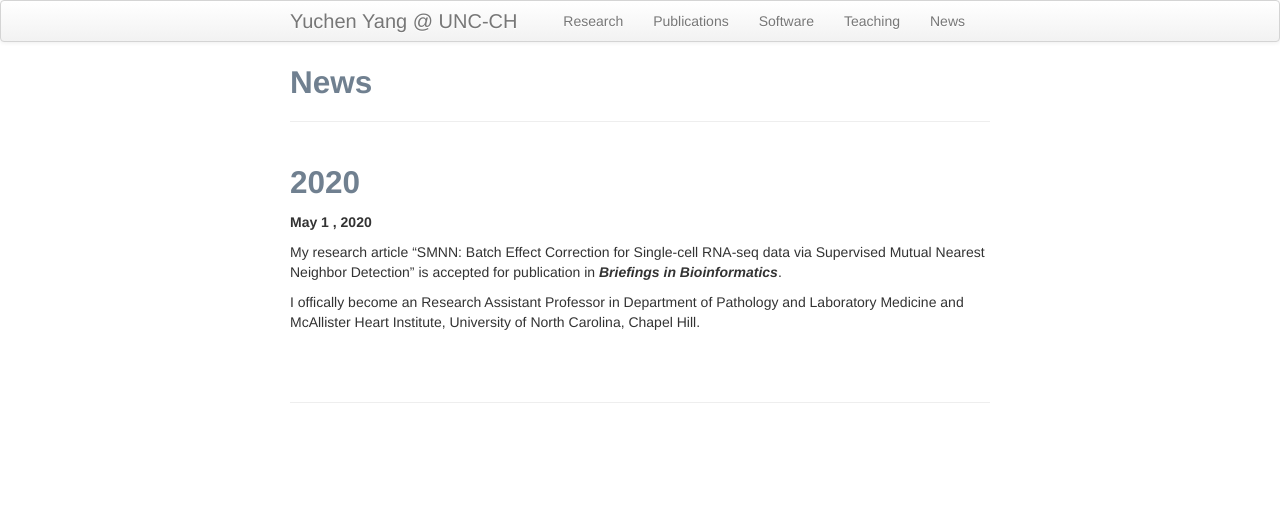
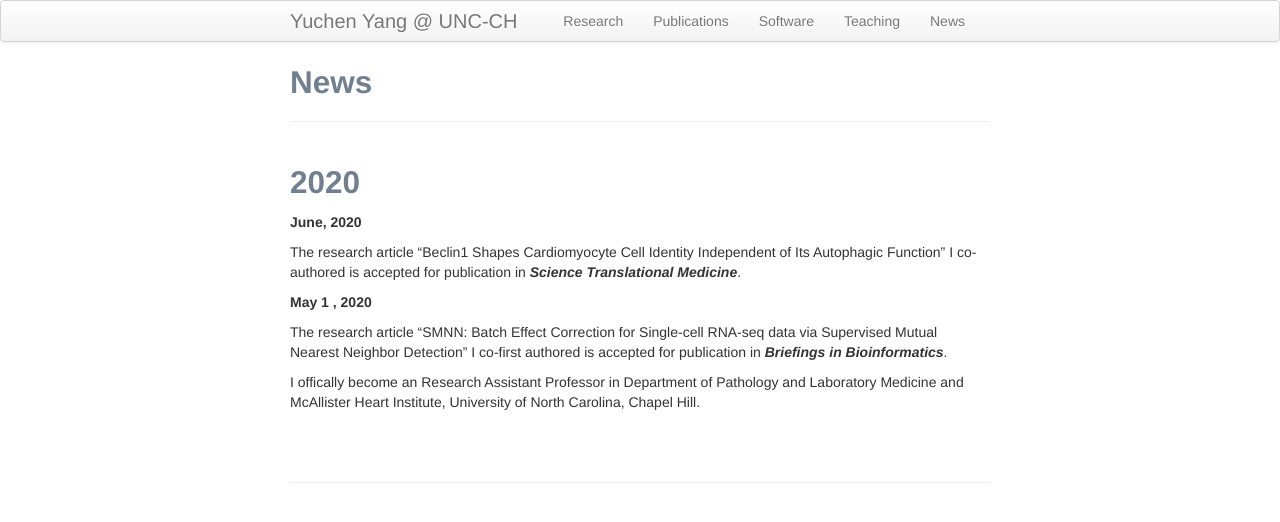
Before and after one commit to yycunc/yycunc.github.io, a Jekyll site: the page built from pages/News.md, in a window 1280 px wide. Shown: the top 522 px of the page. Built offline with Jekyll 4.4.1, drawn with Linux system fonts in a browser that asks for light colours.

Commit message:
Update News.md

```diff
--- a/pages/News.md
+++ b/pages/News.md
@@ -5,9 +5,14 @@ title: News
 
 ## 2020
 
+<b>June, 2020</b><br/>
+
+The research article "Beclin1 Shapes Cardiomyocyte Cell Identity Independent of Its Autophagic Function" I co-authored is
+accepted for publication in ***Science Translational Medicine***.<br/>
+
 <b>May 1 , 2020</b><br/>
 
-My research article "SMNN: Batch Effect Correction for Single-cell RNA-seq data via Supervised Mutual Nearest Neighbor Detection" is
+The research article "SMNN: Batch Effect Correction for Single-cell RNA-seq data via Supervised Mutual Nearest Neighbor Detection" I co-first authored is
 accepted for publication in ***Briefings in Bioinformatics***.<br/>
 
 I offically become an Research Assistant Professor in Department of Pathology and Laboratory Medicine and
```
